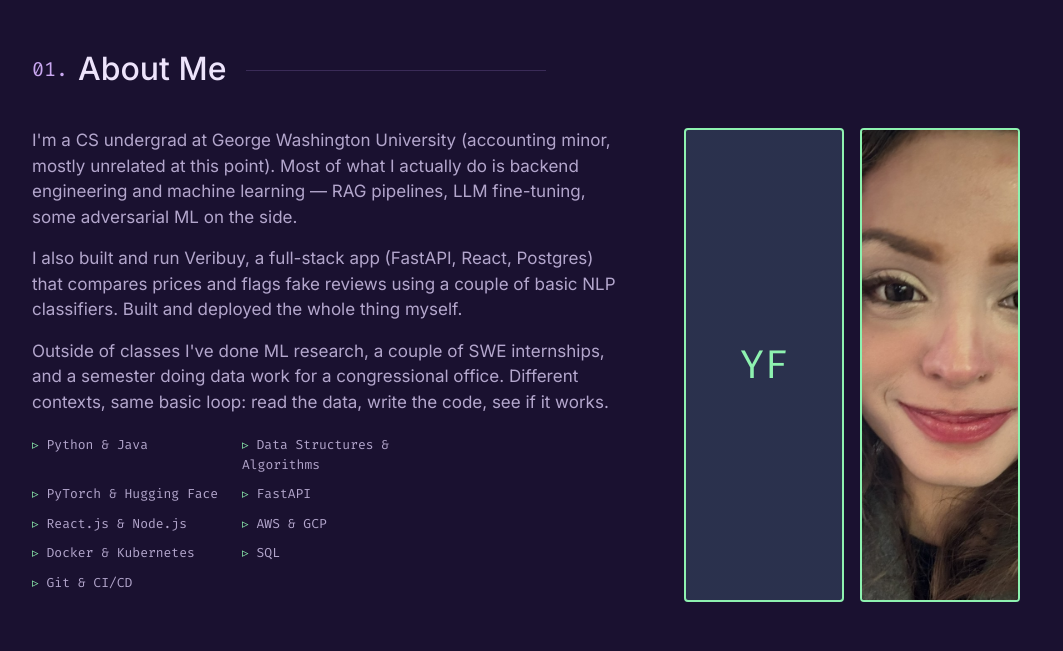
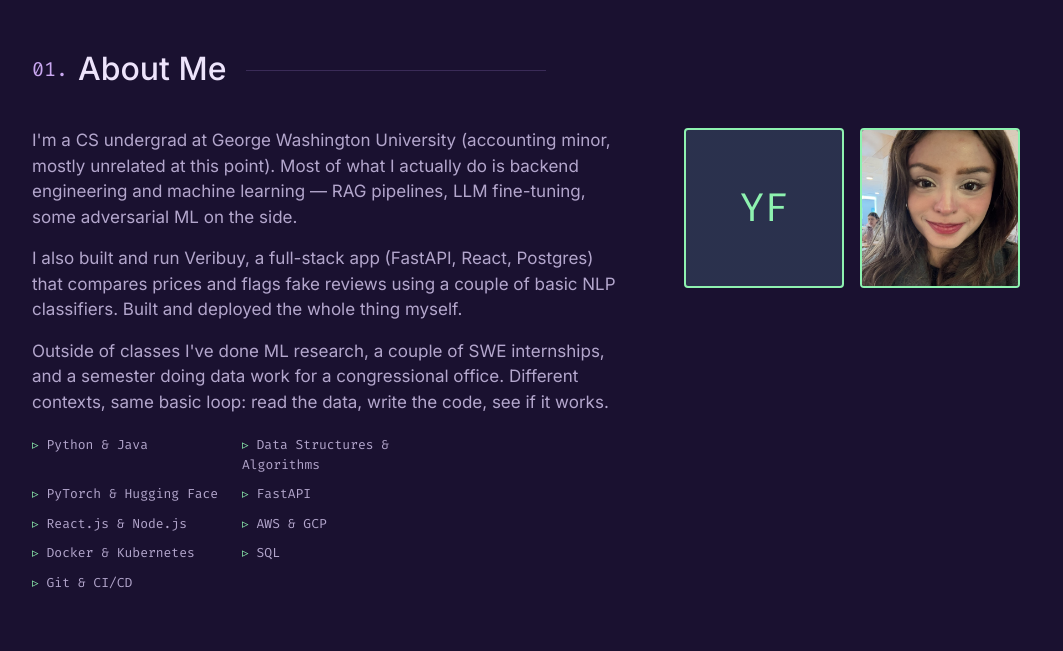
Before and after one commit to yusrafaheem/yusrafaheem.github.io, a React (Vite) app: page / in a window 1280 px wide. Shown: the part 860-1511 px from the top of the page, without its empty margins (108-1171 px from the left). Built offline with nearby package versions, Linux system fonts and the light colour scheme; a web font is replaced by a local one.

Commit message:
Fix square photo/initials boxes stretching in About section
Updated the About component to align items at the start.

```diff
--- a/src/components/About.jsx
+++ b/src/components/About.jsx
@@ -11,7 +11,7 @@ export default function About() {
           About Me
         </h2>
 
-        <div style={{ display: 'flex', gap: 50, flexWrap: 'wrap' }}>
+        <div style={{ display: 'flex', gap: 50, flexWrap: 'wrap', alignItems: 'flex-start' }}>
           <div style={{ flex: '2 1 400px', color: 'var(--slate)', fontSize: 17 }}>
             {content.about.paragraphs.map((p, i) => (
               <p key={i}>{p}</p>
```
